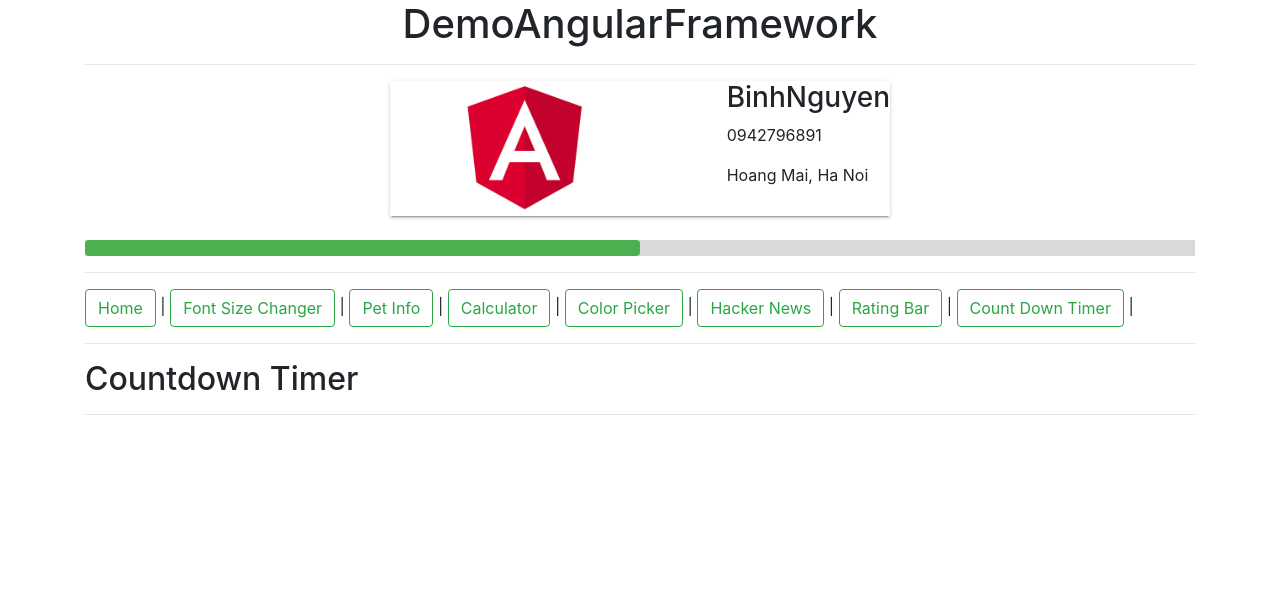
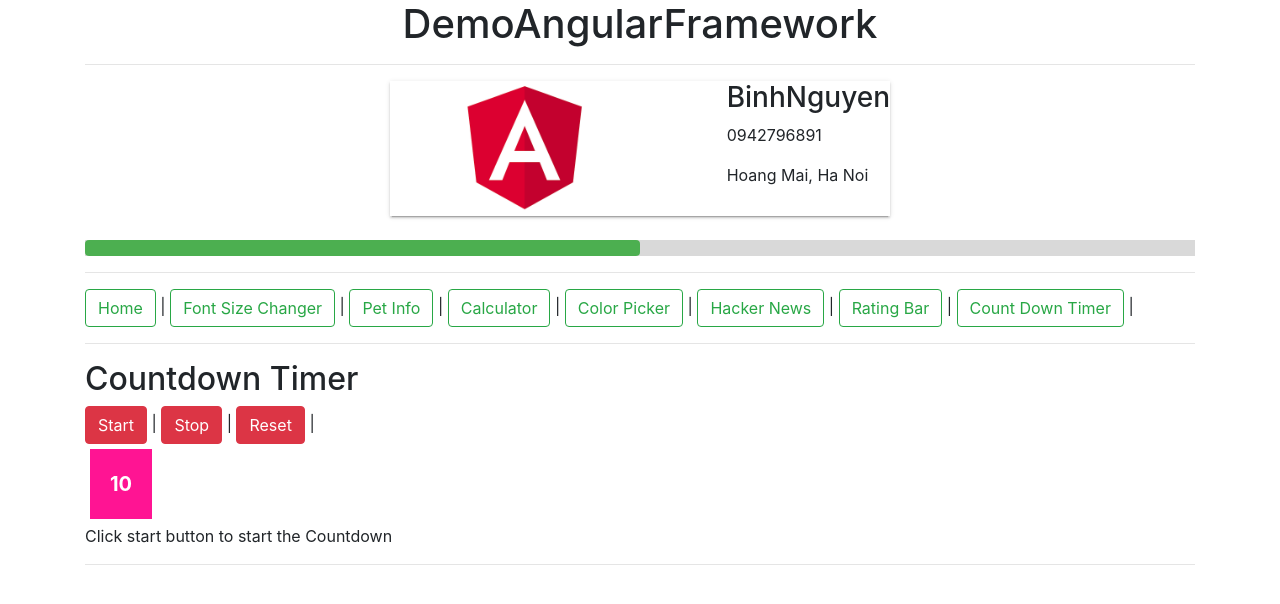
Before and after one commit to binhnguyenapr91/Demo-AngularFramework, an Angular app: page /countdown-timer-container in a window 1280 px wide. Shown: the top 604 px of the page. Built offline with nearby package versions, Linux system fonts and the light colour scheme.

Commit message:
added count down timer

```diff
--- a/src/app/coundown-timer-container/coundown-timer-container.component.html
+++ b/src/app/coundown-timer-container/coundown-timer-container.component.html
@@ -1 +1 @@
-<app-countdown-timer></app-countdown-timer>
+<app-countdown-timer [seconds]=""></app-countdown-timer>
--- a/src/app/countdown-timer/countdown-timer.component.html
+++ b/src/app/countdown-timer/countdown-timer.component.html
@@ -1,2 +1,12 @@
 <hr>
 <h2>Countdown Timer</h2>
+
+<div class="group-action">
+  <button class="btn btn-danger" (click)="start()">Start</button> |
+  <button class="btn btn-danger" (click)="stop()">Stop</button> |
+  <button class="btn btn-danger" (click)="reset()">Reset</button> |
+</div>
+<div class="timer">
+<span class="timer-text">{{remainingTime}}</span>
+</div>
+<span>{{message}}</span>
--- a/src/app/countdown-timer/countdown-timer.component.scss
+++ b/src/app/countdown-timer/countdown-timer.component.scss
@@ -0,0 +1,9 @@
+.timer-text {
+  display: inline-block;
+  padding: 20px;
+  background: deeppink;
+  color: #fff;
+  font-size: 20px;
+  font-weight: 700;
+  margin: 5px;
+}
--- a/src/app/countdown-timer/countdown-timer.component.ts
+++ b/src/app/countdown-timer/countdown-timer.component.ts
@@ -1,15 +1,54 @@
-import { Component, OnInit } from '@angular/core';
+import {Component, Input, OnInit, OnDestroy} from '@angular/core';
 
 @Component({
   selector: 'app-countdown-timer',
   templateUrl: './countdown-timer.component.html',
   styleUrls: ['./countdown-timer.component.scss']
 })
-export class CountdownTimerComponent implements OnInit {
-
+export class CountdownTimerComponent implements OnInit, OnDestroy {
+  private intervalId = 0;
+  message = '';
+  remainingTime: number;
+  @Input()
+  seconds = 10;
   constructor() { }
 
   ngOnInit(): void {
+    this.start();
+    this.reset();
+  }
+  ngOnDestroy(): void {
+    this.clearTimer();
+  }
+  clearTimer(): void{
+    clearInterval(this.intervalId);
+  }
+  private countDown(): void{
+    this.clearTimer();
+    this.intervalId = window.setInterval(() => {
+      this.remainingTime -= 1;
+      if (this.remainingTime === 0){
+        this.message = 'Blash off!';
+        this.clearTimer();
+      }else {
+        this.message = 'T-${this.remainingTime} seconds and counting';
+      }
+    }, 1000);
+  }
+  start(): void {
+    this.countDown();
+    if (this.remainingTime <= 0 ){
+      this.remainingTime = this.seconds;
+    }
+  }
+  stop(): void {
+    this.clearTimer();
+    this.message = `Holding at T-${this.remainingTime} seconds`;
   }
 
+  reset(): void {
+    this.clearTimer();
+    this.remainingTime = this.seconds;
+    this.message = `Click start button to start the Countdown`;
+  }
 }
```
